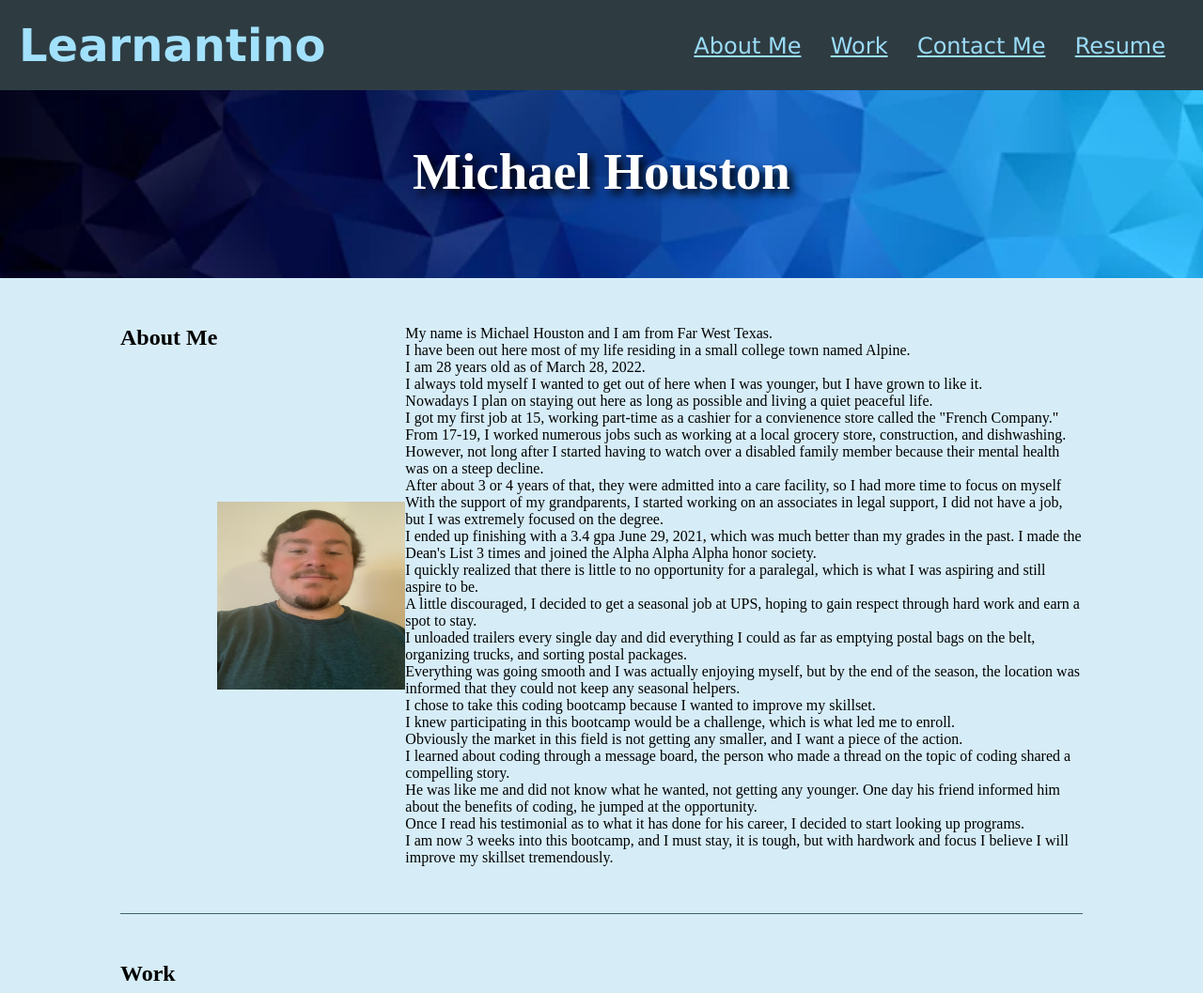
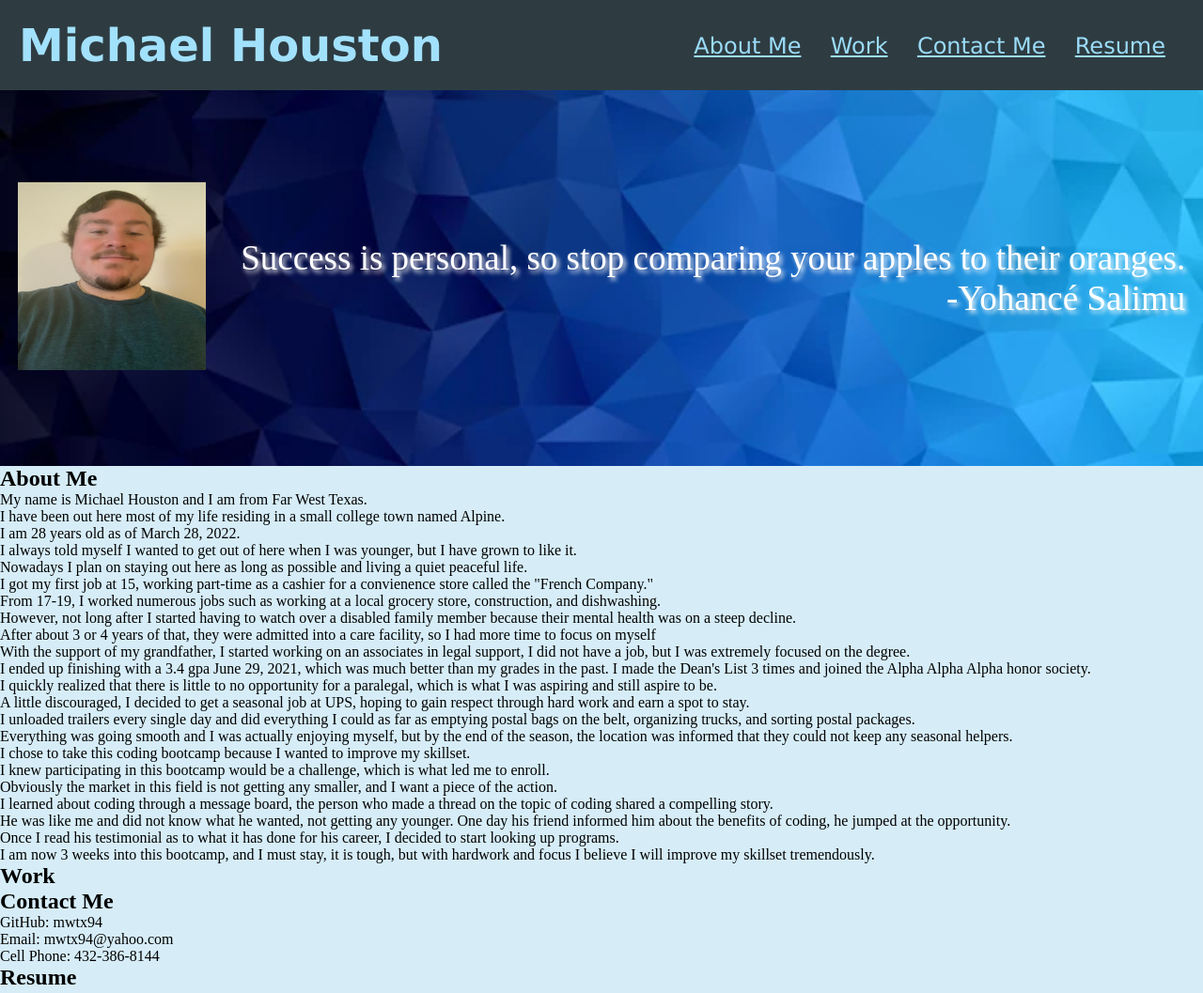
Before and after one commit to mwtx94/Challenge-2, a plain HTML site: page index.html in a window 1280 px wide. Shown: the top 1057 px of the page at 94% size. Drawn offline with Linux system fonts and the light colour scheme.

Commit message:
made hero better added a quote instead of my name in hero just made the overall hero area look better

```diff
--- a/assets/css/style.css
+++ b/assets/css/style.css
@@ -48,23 +48,32 @@ a {
 
 /* hero image and sizing */
 .hero {
-    height: 200px;
-    width: 100%;
-    margin-bottom: 25px;
+    height: 400px;
     background-image: url("../images/HeroPattern1.jpg");
     background-size: cover;
     background-position: center;
+    justify-content: space-around;
+    align-items: center;
+    display: flex;
 }
 
-/* hero text */
-.hero h2 {
-    font-style: 'Lucida Sans';
-    font-size: 55px;
-    color: rgb(255, 255, 255);
-    text-align: center;
-    text-shadow: 5px 5px 10px black;
-    padding-top: 55px;
+.hero-img {
+    height: 200px;
+    width: 200px;
 }
+
+/* hero quote text */
+.hero .quote {
+    font-size: 35px;
+    display: flex;
+    justify-content: center;
+    text-align: right;
+    color: #ffffff;
+    text-shadow: 2.5px 2.5px 5px;
+}
+
+.hero .quote #quote-text {
+    font-size: 37px;
 
 /* content area */
 .content {
@@ -92,11 +101,11 @@ a {
     justify-content: space-between;
   }
 
-  .p-text {
-      flex: 12;
+.p-text {
+    flex: 12;
   }
 
-  .header2info {
+.header2info {
     display: flex;
     flex-wrap: wrap;
     align-items: center;
--- a/index.html
+++ b/index.html
@@ -1,3 +1,5 @@
+
+
 <!DOCTYPE html>
 <html lang="en-us">
 <head>
@@ -9,7 +11,7 @@
 <body>
 
   <section class="header">
-      <h1>Learnantino</h1>
+      <h1>Michael Houston</h1>
       <nav>
           <ul>
               <li>
@@ -29,14 +31,23 @@
     </section>
 
   <section class="hero">
-      <h2>Michael Houston</h2>
+    <div>
+      <img src="./assets/images/PortfolioPic.jpg" alt="recent photo" class="hero-img" />
+    </div>
+    <div class="quote">
+      <blockquote>
+      <p id="quote-text">
+        Success is personal, so stop comparing your apples to their oranges. </br>
+        -Yohancé Salimu
+      </p>
+      </blockquote>
+    </div>
   </section>
 
     <div class="header2">
      <article id="about-me" class="about-me">
       <h2>About Me</h2>
        <div class="header2info">
-          <img src="./assets/images/PortfolioPic.jpg" alt="Recent photo" class="float-left" />
           <div class="p-text">
             <p>
               My name is Michael Houston and I am from Far West Texas.</br>
@@ -50,7 +61,7 @@
               From 17-19, I worked numerous jobs such as working at a local grocery store, construction, and dishwashing.</br>
               However, not long after I started having to watch over a disabled family member because their mental health was on a steep decline.</br>
               After about 3 or 4 years of that, they were admitted into a care facility, so I had more time to  focus on myself</br>
-              With the support of my grandparents, I started working on an associates in legal support, I did not have a job, but I was extremely focused on the degree.</br>
+              With the support of my grandfather, I started working on an associates in legal support, I did not have a job, but I was extremely focused on the degree.</br>
               I ended up finishing with a 3.4 gpa June 29, 2021, which was much better than my grades in the past. I made the Dean's List 3 times and joined the Alpha Alpha Alpha honor society.</br>
               I quickly realized that there is little to no opportunity for a paralegal, which is what I was aspiring and still aspire to be.</br>
               A little discouraged, I decided to get a seasonal job at UPS, hoping to gain respect through hard work and earn a spot to stay.</br>
```
